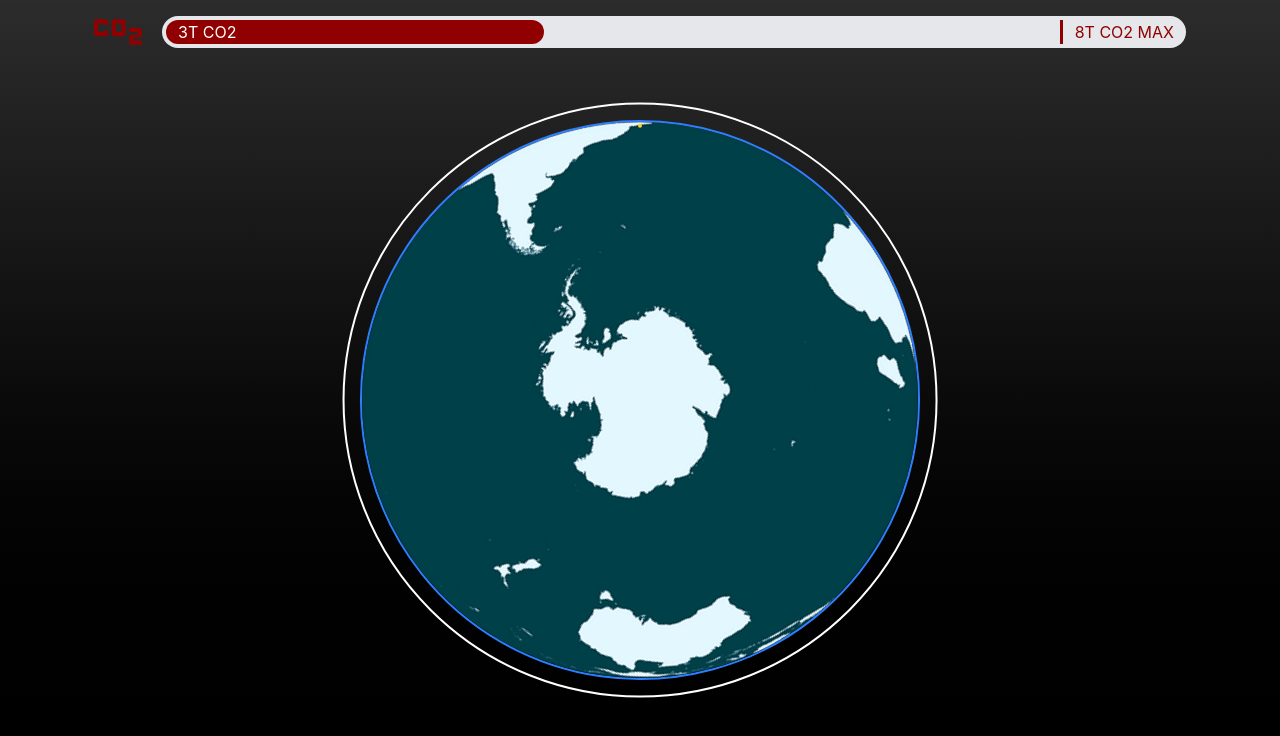
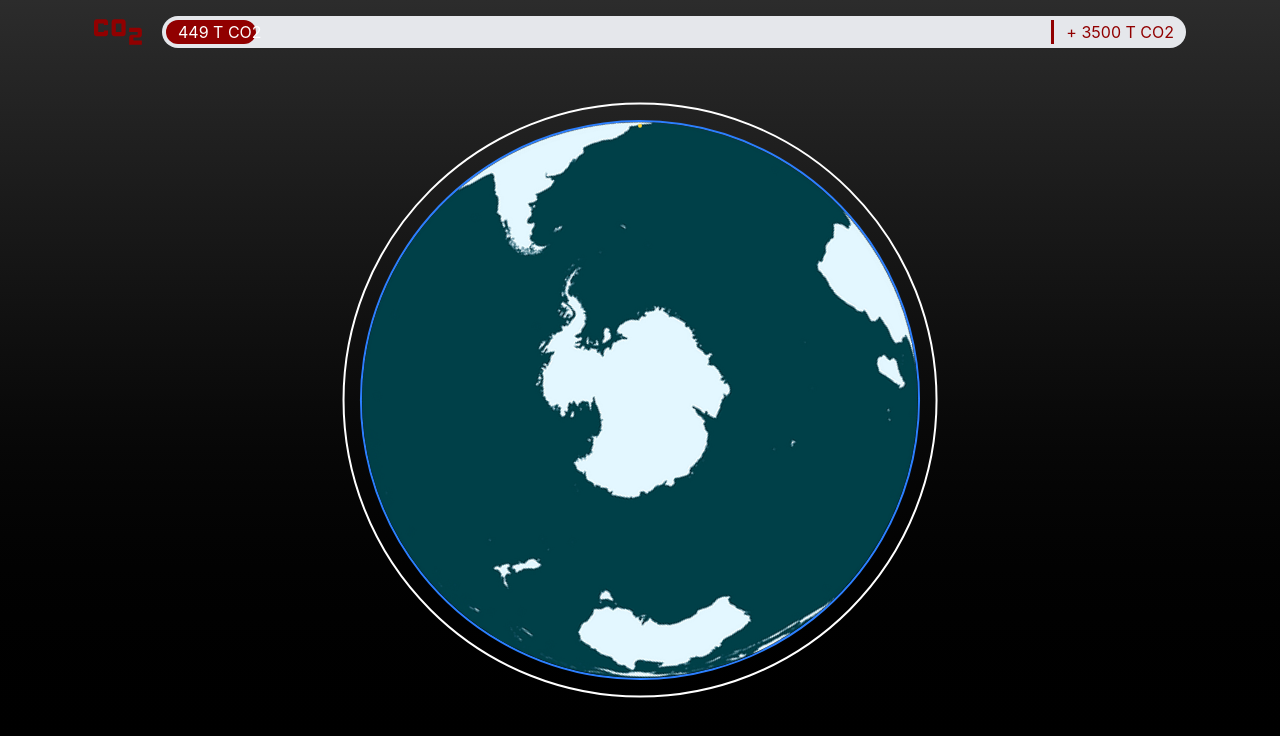
Before and after one commit to DaRealRomz/opti-fusees, a React (Vite) app: page /simulation in a window 1280 px wide. Shown: the top 736 px of the page. Built offline with nearby package versions, Linux system fonts and the light colour scheme; a web font is replaced by a local one.

Commit message:
ajout de la barre de co2

```diff
--- a/src/components/BarreCO2.tsx
+++ b/src/components/BarreCO2.tsx
@@ -2,18 +2,18 @@ import imageCO2 from "./images/co2.svg";
 
 interface BarreCO2Props {
   utilise: number;
-  limite: number;
+  addedCo2: number;
 }
 
-export function BarreCO2({ utilise, limite }: BarreCO2Props) {
+export function BarreCO2({ utilise, addedCo2 }: BarreCO2Props) {
   return (
     <div className="flex gap-5 justify-center">
       <img src={imageCO2} alt="CO2" className="w-12" />
       <div className="w-[80vw] rounded-full bg-gray-200 p-1 flex justify-between pr-3">
-        <div style={{ width: (utilise / limite) * 100 + "%" }} className="bg-[#910000] h-full rounded-full mr-3">
-          <p className="pl-3 text-white whitespace-nowrap">{utilise}T CO2</p>
+        <div style={{ width: (utilise / 5000) * 100 + "%" }} className="bg-[#910000] h-full rounded-full mr-3">
+          <p className="pl-3 text-white whitespace-nowrap">{Math.round(utilise)} T CO2</p>
         </div>
-        <p className="pl-3 text-[#910000] border-l-3 whitespace-nowrap">{limite}T CO2 MAX</p>
+        <p className="pl-3 text-[#910000] border-l-3 whitespace-nowrap">+ {addedCo2} T CO2</p>
       </div>
     </div>
   );
--- a/src/pages/simulation/Simulation.tsx
+++ b/src/pages/simulation/Simulation.tsx
@@ -3,13 +3,21 @@ import { BarreCO2 } from "../../components/BarreCO2";
 import imageTerre from "./images/terre.png";
 import { EARTH_RADIUS, Engine, Rocket } from "./simulator";
 
-const rockets: { mass: number; engines: Engine[]; diameter: number; dragCoefficient: number; burnTime: number }[] = [
+const rockets: {
+  mass: number;
+  engines: Engine[];
+  diameter: number;
+  dragCoefficient: number;
+  burnTime: number;
+  manufacturingCo2: number;
+}[] = [
   {
     mass: 2.6e6,
     engines: Array.from({ length: 4 }, () => new Engine(366, 1.86e6)),
     diameter: 8.4,
     dragCoefficient: 0.75,
     burnTime: 8 * 60,
+    manufacturingCo2: 3500,
   },
   {
     mass: 5e6,
@@ -17,6 +25,7 @@ const rockets: { mass: number; engines: Engine[]; diameter: number; dragCoeffici
     diameter: 9,
     dragCoefficient: 2.16,
     burnTime: 159,
+    manufacturingCo2: 3000,
   },
   {
     mass: 5.9e6,
@@ -24,6 +33,7 @@ const rockets: { mass: number; engines: Engine[]; diameter: number; dragCoeffici
     diameter: 5,
     dragCoefficient: 1.82,
     burnTime: 253,
+    manufacturingCo2: 2250,
   },
   {
     mass: 5.49e6,
@@ -31,27 +41,34 @@ const rockets: { mass: number; engines: Engine[]; diameter: number; dragCoeffici
     diameter: 3.7,
     dragCoefficient: 0.75,
     burnTime: 162,
+    manufacturingCo2: 1500,
   },
 ];
 
+const emissionsParKgConsomme: number[] = [2.75, 0.5, 3.1];
+
 export function Simulation() {
   const [position, setPosition] = useState({ x: 0, y: EARTH_RADIUS });
+  const [co2, setCo2] = useState(0);
 
   const params = new URLSearchParams(window.location.search);
   const rocket = rockets[parseInt(params.get("rocket") ?? "0")];
+  const emissions = emissionsParKgConsomme[parseInt(params.get("carburant") ?? "0")];
 
   useEffect(() => {
     const fusee = new Rocket(rocket.mass, rocket.engines, rocket.diameter, rocket.dragCoefficient, rocket.burnTime);
-    setInterval(() => {
+    const interval = setInterval(() => {
       for (let i = 0; i < 10; i++) fusee.step();
       setPosition(fusee.position);
+      setCo2((rocket.mass - fusee.mass) * emissions);
     }, 1000 / 10);
-  }, [rocket.burnTime, rocket.diameter, rocket.dragCoefficient, rocket.engines, rocket.mass]);
+    return () => clearInterval(interval);
+  }, [emissions, rocket.burnTime, rocket.diameter, rocket.dragCoefficient, rocket.engines, rocket.mass]);
 
   return (
     <div className="w-full h-screen bg-linear-to-b from-[#2c2c2c] to-[#000000]">
       <div className="py-4">
-        <BarreCO2 limite={8} utilise={3} />
+        <BarreCO2 addedCo2={rocket.manufacturingCo2} utilise={co2 / 1000} />
         <img
           src={imageTerre}
           className="absolute top-1/2 left-1/2 transform -translate-x-1/2 -translate-y-1/2 h-[70vh] rounded-full border-2 border-blue-500 rotate-[120deg]"
```
